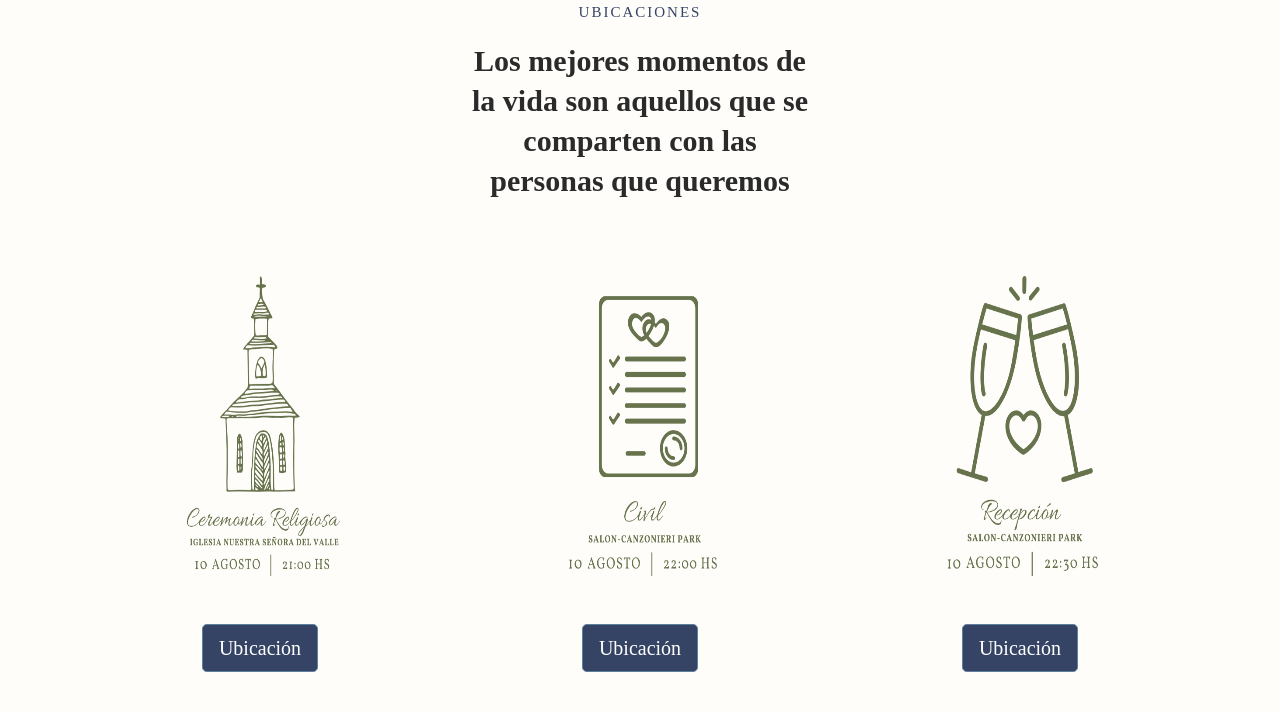
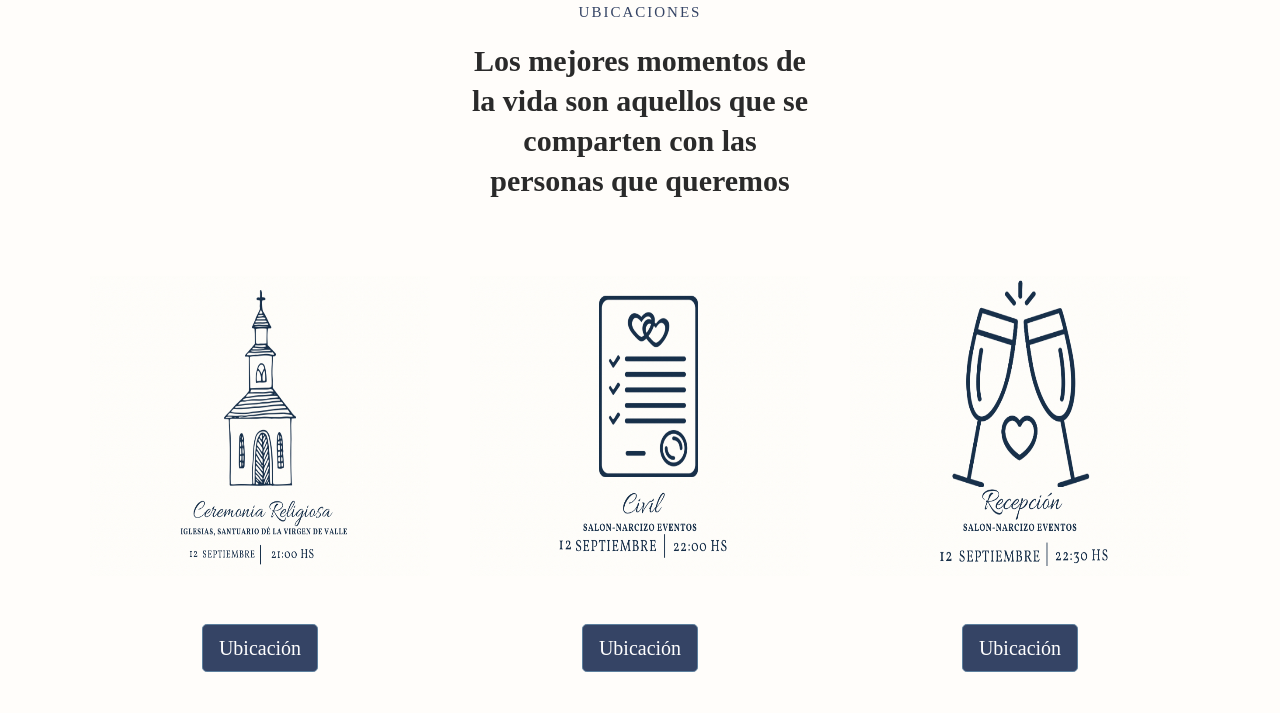
Before and after one commit to matiassuarez109/casamiento-pablo, a plain HTML site: page index.html in a window 1280 px wide. Shown: the part 1049-1762 px from the top of the page. Drawn offline with Linux system fonts and the light colour scheme; a script that the page names is missing.

Commit message:
se agrego fotos

```diff
--- a/index.html
+++ b/index.html
@@ -146,7 +146,7 @@
                     <div class="col-lg-4 ">
                         <div class="chef-item">
                             <div class="thumb">
-                                <img src="assets/images/Iglesiaa.png" height="300px" alt="Iglesia">
+                                <img src="assets/images/Iglesias, santuario dé la virgen de valle - 1.jpeg" height="300px" alt="Iglesia">
                             </div>
                             <div class="down-content">
                             </div>
@@ -159,7 +159,7 @@
                     <div class="col-lg-4">
                         <div class="chef-item">
                             <div class="thumb">
-                                <img src="assets/images/civiiil.png" height="300px" alt="Civil">
+                                <img src="assets/images/civill.jpeg" height="300px" alt="Civil">
                             </div>
                             <div class="down-content">
                             </div>
@@ -172,7 +172,7 @@
                     <div class="col-lg-4">
                         <div class="chef-item">
                             <div class="thumb">
-                                <img src="assets/images/recepcioooon.png" height="300px" alt="Recepcion">
+                                <img src="assets/images/recepcion.jpeg" height="300px" alt="Recepcion">
                             </div>
                             <div class="down-content">
                             </div>
@@ -188,7 +188,7 @@
 
         <section id="dress">
             <div id="dresscode">
-                <img src="./assets/images/Código de vestimenta.png" width="100%" alt="dresscode">
+                <img src="./assets/images/Código de vestimenta.jpeg" width="100%" alt="dresscode">
 
             </div>
         </section>
```
Also changed, not shown: assets/images/Código de vestimenta.png (deleted), assets/images/Iglesiaa.png (deleted), assets/images/Iglesias, santuario dé la virgen de valle - 1.jpeg (added), assets/images/civiiil.png (deleted), assets/images/civill.jpeg (added), assets/images/dress code.jpg (deleted), assets/images/dressf.png (deleted), assets/images/imagen de arriba .JPG (deleted), assets/images/paguina web boda AYM.png (deleted), assets/images/recepcion.jpeg (added), assets/images/recepcioooon.png (deleted), assets/images/rega1.png (deleted), 1 other file.
